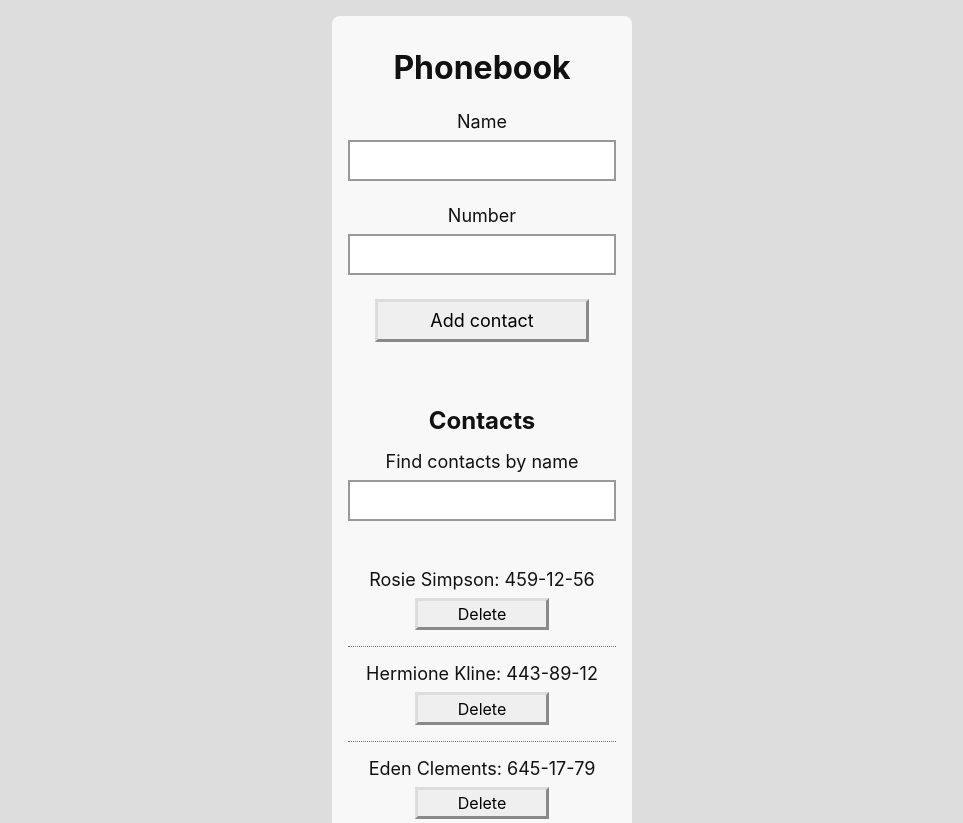
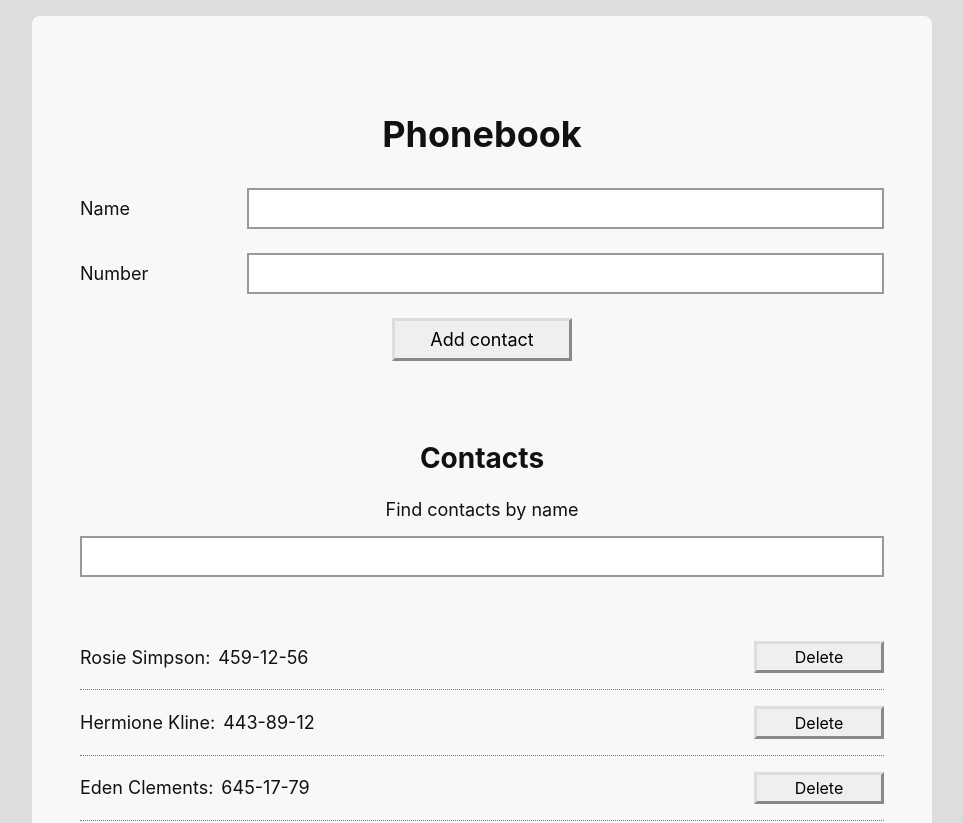
Before and after one commit to Perslay/goit-react-hw-02-phonebook, a React (Create React App) app: page / in a window 1280 px wide. Shown: the top 823 px of the page, without its empty margins (158-1121 px from the left). Built offline with nearby package versions, Linux system fonts and the light colour scheme.

Commit message:
All screen sizes styles
Added styles for tablet and desktop view

```diff
--- a/src/components/App.jsx
+++ b/src/components/App.jsx
@@ -20,7 +20,6 @@
 
   handleChange = evt => {
     this.setState({ filter: evt.target.value });
-    console.log(this.state.filter);
   };
 
   add = event => {
--- a/src/components/ContactList.jsx
+++ b/src/components/ContactList.jsx
@@ -10,9 +10,10 @@
     <ul className={css.list}>
       {filteredContacts.map(contact => (
         <li className={css.listItem} key={contact.id}>
-          <p className={css.paragraph}>
-            {contact.name}: {contact.number}
-          </p>
+          <div className={css.text}>
+            <p className={css.paragraph}>{contact.name}</p>
+            <p className={css.paragraph}>{contact.number}</p>
+          </div>
           <button
             className={css.button}
             type="button"
--- a/src/styles/App.module.css
+++ b/src/styles/App.module.css
@@ -15,3 +15,27 @@
   text-align: center;
   margin-bottom: 1rem;
 }
+
+@media screen and (min-width: 768px) {
+  .appContainer {
+    padding: 4rem 2rem;
+    width: 600px;
+  }
+}
+
+@media screen and (min-width: 1024px) {
+  .appContainer {
+    padding: 6rem 3rem;
+    width: 900px;
+  }
+
+  .firstHeading {
+    font-size: 36px;
+    margin-bottom: 2rem;
+  }
+
+  .secondHeading {
+    font-size: 28px;
+    margin-bottom: 1.5rem;
+  }
+}
--- a/src/styles/ContactForm.module.css
+++ b/src/styles/ContactForm.module.css
@@ -36,7 +36,7 @@
   font-size: inherit;
   margin: 0 auto;
   padding: 0.5rem;
-  width: 80%;
+  width: 180px;
 }
 
 .button:hover,
@@ -48,3 +48,26 @@
 .button:active {
   border-style: inset;
 }
+
+@media screen and (min-width: 768px) {
+  .formBox {
+    align-items: center;
+    justify-content: space-between;
+    flex-direction: row;
+  }
+
+  .label {
+    flex-basis: 20%;
+    text-align: left;
+  }
+
+  .input {
+    width: 80%;
+  }
+}
+
+@media screen and (min-width: 1024px) {
+  .form {
+    margin-bottom: 5rem;
+  }
+}
--- a/src/styles/ContactList.module.css
+++ b/src/styles/ContactList.module.css
@@ -17,6 +17,12 @@
   border: none;
 }
 
+.text {
+  display: flex;
+  flex-direction: column;
+  gap: 0.5rem;
+}
+
 /* check if need paragraph */
 
 .paragraph {
@@ -29,7 +35,7 @@
   font-size: 16px;
   margin: 0 auto;
   padding: 0.2rem;
-  width: 50%;
+  width: 130px;
 }
 
 .button:hover,
@@ -41,3 +47,34 @@
 .button:active {
   border-style: inset;
 }
+
+@media screen and (min-width: 768px) {
+  .listItem {
+    flex-direction: column;
+  }
+
+  .text {
+    flex-direction: row;
+    justify-content: center;
+  }
+
+  .paragraph:first-child::after {
+    content: ':';
+  }
+}
+
+@media screen and (min-width: 1024px) {
+  .list {
+    gap: 1rem;
+  }
+
+  .listItem {
+    align-items: center;
+    flex-direction: row;
+    padding-bottom: 1rem;
+  }
+
+  .button {
+    margin-right: 0;
+  }
+}
--- a/src/styles/Filter.module.css
+++ b/src/styles/Filter.module.css
@@ -24,3 +24,10 @@
   outline: none;
   border-color: var(--color-darkgray);
 }
+
+@media screen and (min-width: 1024px) {
+  .filter {
+    gap: 1rem;
+    margin-bottom: 4rem;
+  }
+}
```
